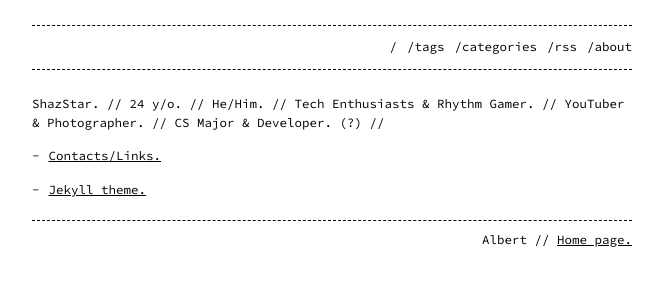
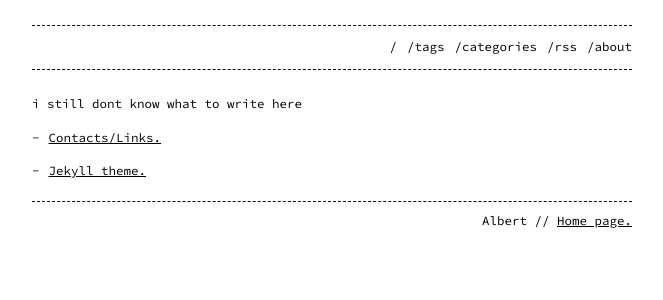
Before and after one commit to albertgabe/Albertgabe.github.io, a Jekyll site: the page built from about.md, in a window 1280 px wide. Shown: the top 300 px of the page, without its empty margins (308-971 px from the left). Built offline with Jekyll 4.4.1, drawn with Linux system fonts in a browser that asks for light colours.

Commit message:
Update about.md

```diff
--- a/about.md
+++ b/about.md
@@ -3,8 +3,8 @@ layout: page
 title: /about
 permalink: /about
 ---
-ShazStar. // 24 y/o. // He/Him. // Tech Enthusiasts & Rhythm Gamer. // YouTuber & Photographer. // CS Major & Developer. (?) //
+i still dont know what to write here
 
-- <a href="https://shazstar.github.io/contacts">Contacts/Links.</a>
+- <a href="[https://albertgabe.github.io/404]">Contacts/Links.</a>
 <p></p>
 - <a href="https://github.com/b2a3e8/jekyll-theme-console">Jekyll theme.</a>
```
